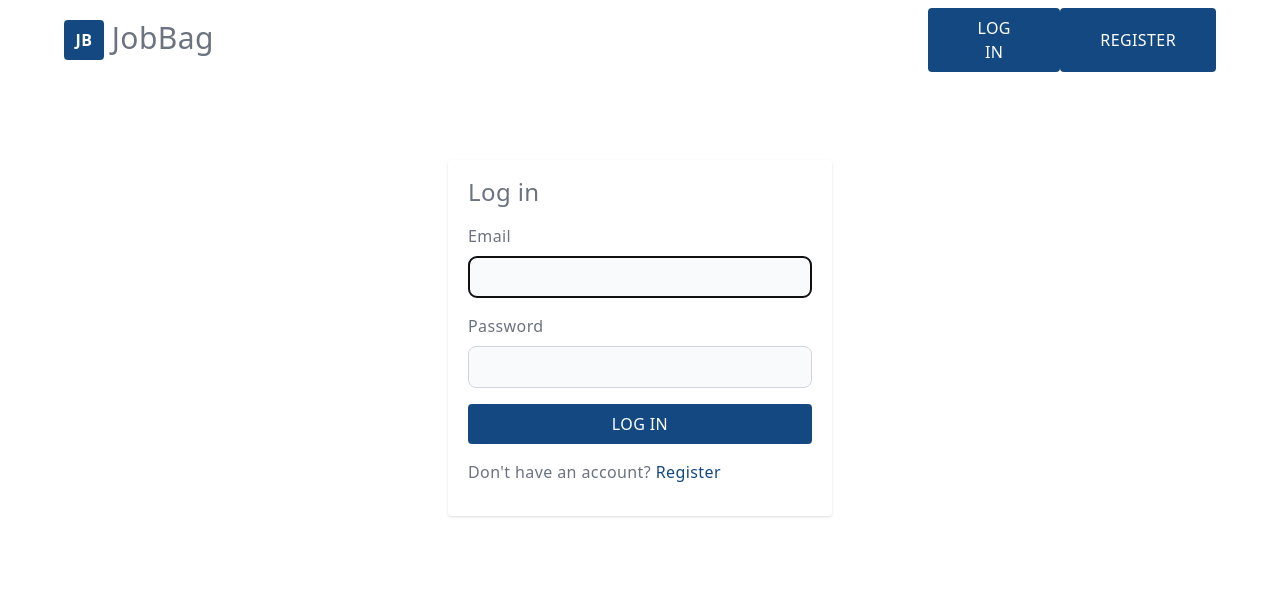
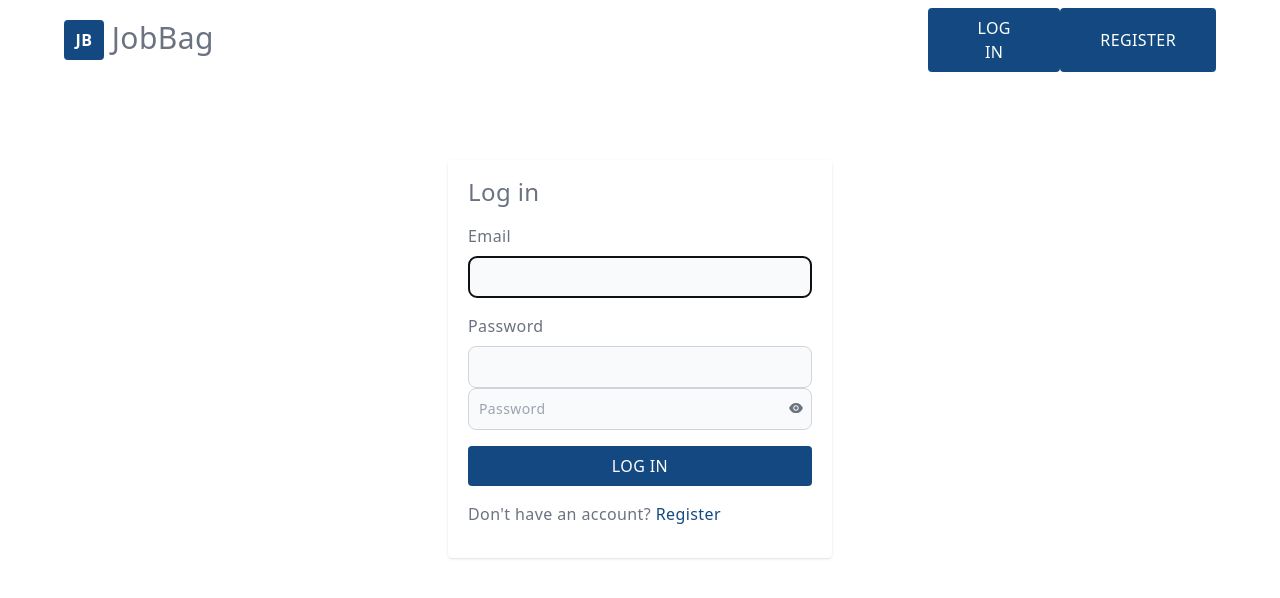
Before and after one commit to MainaMary/Job-app, a React (Vite) app in the folder frontend/: page /LogIn in a window 1280 px wide. Shown: the top 598 px of the page. Built offline with nearby package versions, Linux system fonts and the light colour scheme.

Commit message:
toggle password visibility

```diff
--- a/frontend/src/pages/LogIn.tsx
+++ b/frontend/src/pages/LogIn.tsx
@@ -1,4 +1,5 @@
 import React, { useState, useRef, useEffect } from "react";
+import {AiFillEyeInvisible, AiFillEye} from "react-icons/ai"
 import Button from "../components/Button";
 import FormWrapper from "../components/FormWrapper";
 import CustomInput from "../components/CustomInput";
@@ -65,6 +66,21 @@ const LogIn = () => {
             onChange={handleChange}
             value={formValues.password}
           />
+          <div className="relative">
+          <CustomInput
+            type={visible ? "text" : "password"}
+            placeholder="Password"
+            name="password"
+            onChange={handleChange}
+            value={formValues.password}
+          />
+          <div
+            onClick={handleVisible}
+            className="absolute right-2 top-3 cursor-pointer"
+          >
+            {visible ? <AiFillEyeInvisible /> : <AiFillEye />}
+          </div>
+        </div>
         </div>
         <div className="my-4" onClick={() =>navigate('/home')}>
           <Button name="Log in" className="w-full" />
```
